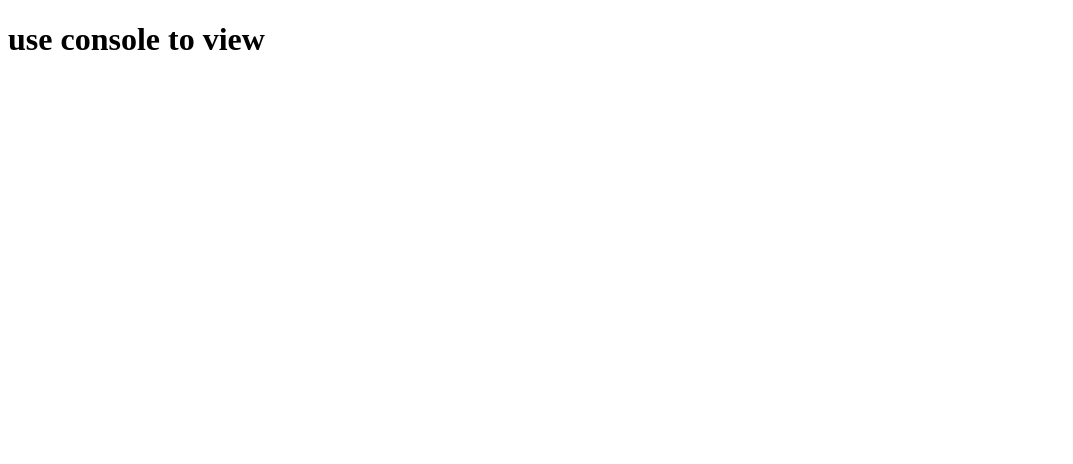
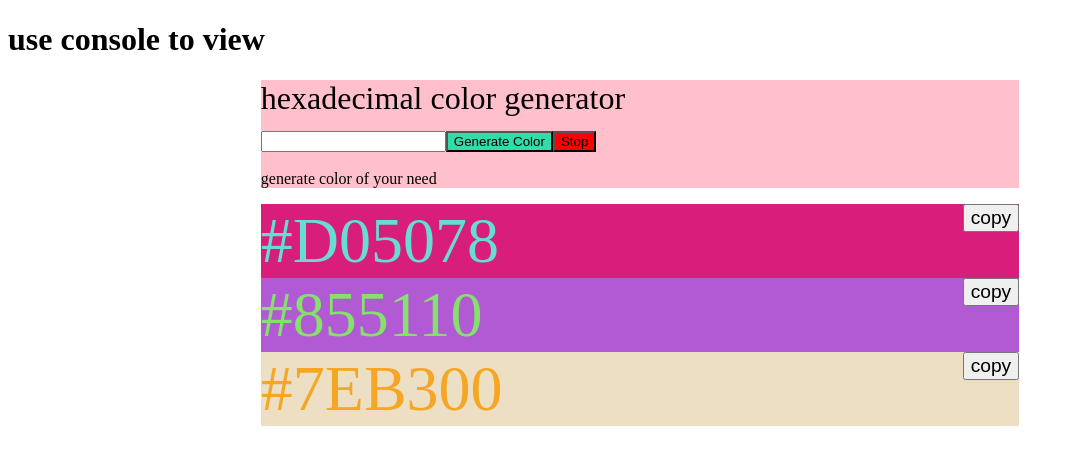
Before and after one commit to kushalatreya/JS_DOM-API-LocalStorage, a plain HTML site: page DOM_Exercises/index.html in a window 1280 px wide. Shown: the whole page, without its empty margins (0-1073 px from the left). Drawn offline with Linux system fonts and the light colour scheme.

Commit message:
daily  commit

```diff
--- a/DOM_Exercises/dom.js
+++ b/DOM_Exercises/dom.js
@@ -3,7 +3,7 @@ Develop a hexadecimal number generator application which looks like the figure b
 Divide your codes into reusable functions.
 First create a JavaScript function which generate hexadecimal number.
 Then create a function which creates HTML elements on the DOM.
- Use the hexadecimal number returned in the first function to other functions and change the background of the divs and display hexadecimal color inside the div.
+Use the hexadecimal number returned in the first function to other functions and change the background of the divs and display hexadecimal color inside the div.
 Set a time interval to make generate all the time and duration is 3s(3000).
 Add event listener on mouse is in or over the divs and stop the setInterval time and a feature to copy the hexadecimal color. CSS: div{ width:700px;height:110px;font-family: Montserrat;} . Use Google fonts link to access Monserrat font-family. */
 
@@ -22,9 +22,80 @@ randomHexaNumberGenerator(); */
 //Math.random gives random number, and to slice we have to change it to string using .toString Method.
 //finally .toUpperCase generates all the characters to upperCase.
 function hexaNumber(){
-    let hexa =("#"+Math.random().toString(16).slice(2,8)).toUpperCase();
-    console.log(hexa);
+     let hexa =("#"+Math.random().toString(16).slice(2,8)).toUpperCase();
+    return hexa;
+
 }
-hexaNumber();
+
 
 //DOM
+/* const userInputNumber = Number(prompt('How Many Column You Want'))
+ */let wrapper =  document.querySelector('.wrapper');
+
+let headerDiv = document.createElement('div')
+headerDiv.style.backgroundColor = 'pink';
+headerDiv.style.margin = 'auto'
+headerDiv.style.height = '40%'
+headerDiv.style.width = '60%'
+headerDiv.style.fontSize = '2em'
+headerDiv.style.color = 'black'
+headerDiv.textContent = 'hexadecimal color generator'
+let breakLineHere = document.createElement('br')
+
+let userInput = document.createElement('input');
+userInput.setAttribute("type","number");
+userInput.className = 'userInputNumber';
+userInput.value
+
+
+
+
+
+let generateButton = document.createElement('button')
+generateButton.textContent = 'Generate Color'
+generateButton.style.backgroundColor = '#32DCA9'
+let stopButton = document.createElement('button')
+stopButton.textContent = 'Stop'
+let paragraphTwo = document.createElement('p')
+stopButton.style.backgroundColor = 'red'
+
+paragraphTwo.textContent = 'generate color of your need'
+paragraphTwo.style.fontSize = '0.5em'
+
+
+
+wrapper.appendChild(headerDiv);
+headerDiv.appendChild(breakLineHere);
+headerDiv.appendChild(userInput);
+headerDiv.appendChild(generateButton);
+headerDiv.appendChild(stopButton);
+headerDiv.appendChild(paragraphTwo);
+
+
+
+
+
+
+
+
+
+for (let i = 0; i<3; i++){
+//element of html
+let repeatingDiv = document.createElement('div');
+let copyButton = document.createElement('button')
+copyButton.style.float = 'right'
+copyButton.style.paddingRight = 'center'
+copyButton.style.fontSize = '0.3em'
+copyButton.style.textHeight = '50%'
+copyButton.textContent = 'copy'
+
+repeatingDiv.style.backgroundColor = hexaNumber();
+repeatingDiv.style.margin = 'auto'
+repeatingDiv.style.height = '40%'
+repeatingDiv.style.width = '60%'
+repeatingDiv.style.fontSize = '4em'
+repeatingDiv.textContent = hexaNumber()
+repeatingDiv.style.color = hexaNumber()
+wrapper.appendChild(repeatingDiv);
+repeatingDiv.appendChild(copyButton);
+}
--- a/DOM_Exercises/index.html
+++ b/DOM_Exercises/index.html
@@ -6,10 +6,15 @@
     <meta name="viewport" content="width=device-width, initial-scale=1.0">
     <meta http-equiv="X-UA-Compatible" content="ie=edge">
     <title>DOM Learning</title>
+</head>
+<body class="wrapper">
+    <h1 class="heading">use console to view</h1>
 
-</head>
-<body>
-    <h1>use console to view</h1>
-    <script src="dom.js"></script>
+
+<script src="dom.js"></script>
+
+
+
+
 </body>
 </html>
```
